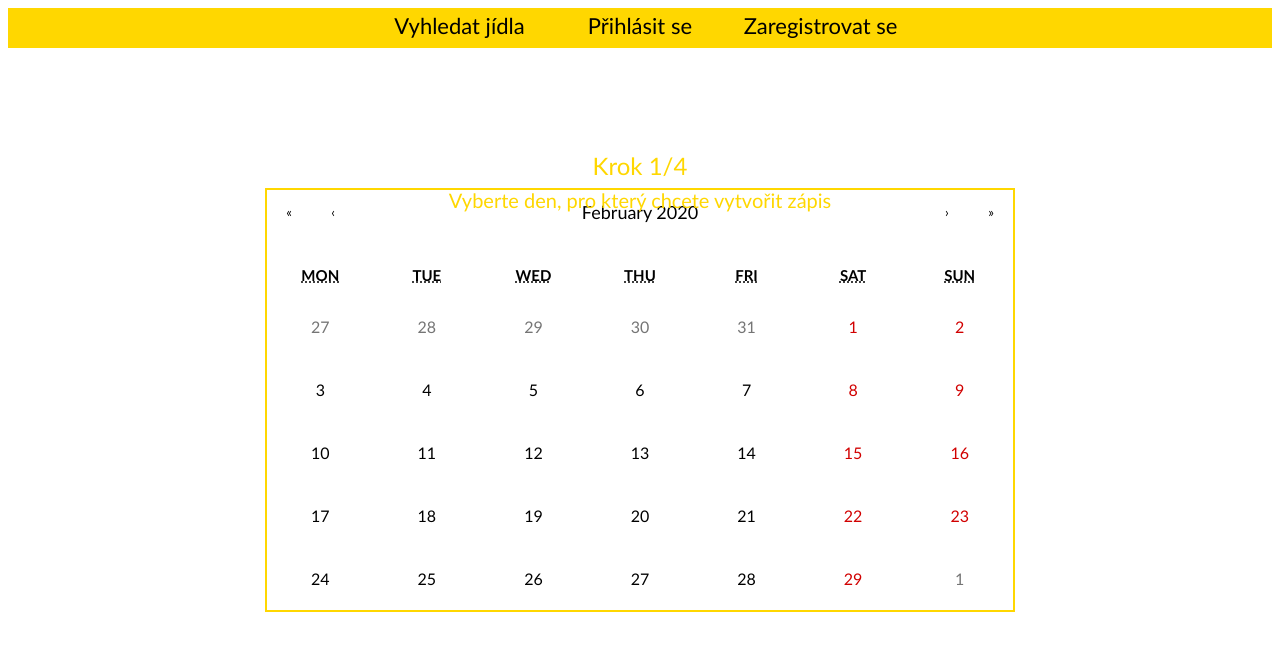
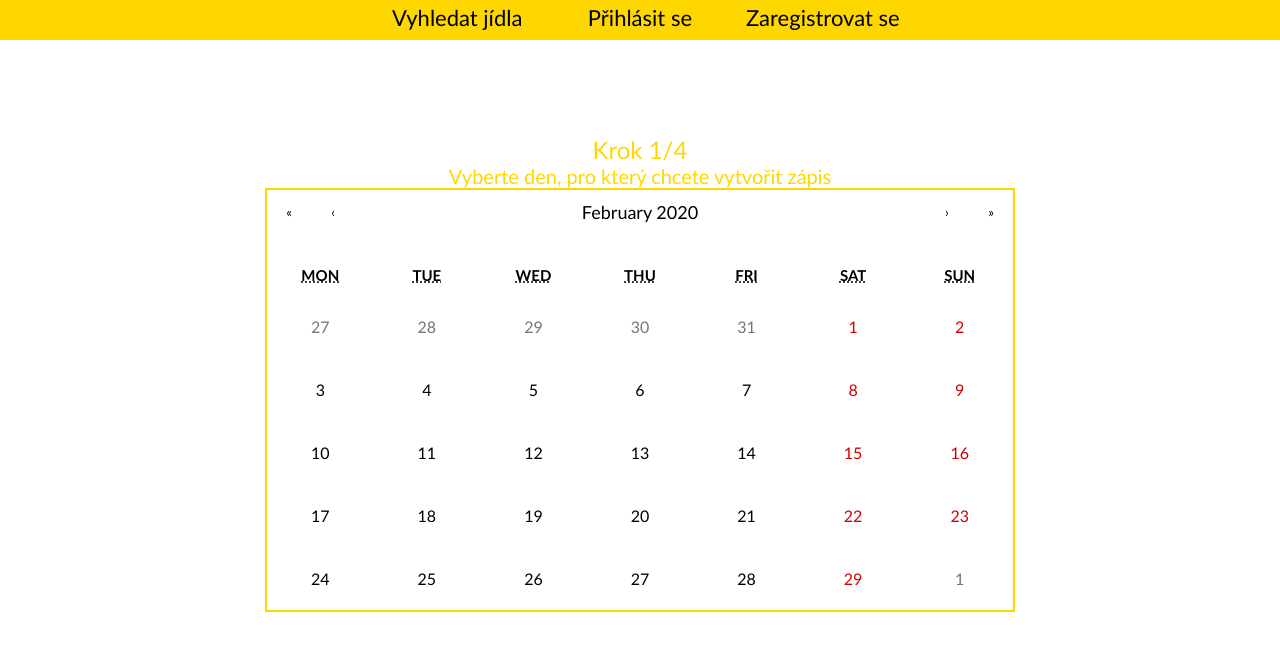
Before and after one commit to DavidCech/dietdiary-frontend, a React (Create React App) app: page /createDiaryEntry in a window 1280 px wide. Shown: the top 650 px of the page. Built offline with nearby package versions, Linux system fonts and the light colour scheme.

Commit message:
Final commit this time

```diff
--- a/src/components/CreateDiaryEntry.js
+++ b/src/components/CreateDiaryEntry.js
@@ -233,7 +233,7 @@ class CreateDiaryEntry extends Component {
         let renderStepOne = "block";
         let renderStepThree = "none";
         let renderStepFour = "none";
-        let stepStyle = {top: "21%"};
+        let stepStyle = {top: "19%"};
         let stepButtonStyle = {top: "50%"};
 
         if (this.state.step === 2) {
--- a/src/styles/creatediaryentry.css
+++ b/src/styles/creatediaryentry.css
@@ -139,7 +139,7 @@
     -ms-transform: translate(-50%, -50%);
     transform: translate(-50%, -50%);
     left: 50%;
-    top: 25%;
+    top: 22%;
     z-index: 5;
 }
 
--- a/src/styles/global.css
+++ b/src/styles/global.css
@@ -13,3 +13,7 @@
 *:focus {
     outline: none;
 }
+
+body {
+    margin:0;
+}
--- a/src/styles/viewdiaryentries.css
+++ b/src/styles/viewdiaryentries.css
@@ -67,7 +67,7 @@
     transform: translate(-50%, 0);
     position: fixed;
     left: 50%;
-    top: 22%;
+    top: 20%;
 }
 
 /* Customize the label (the container) */
```
